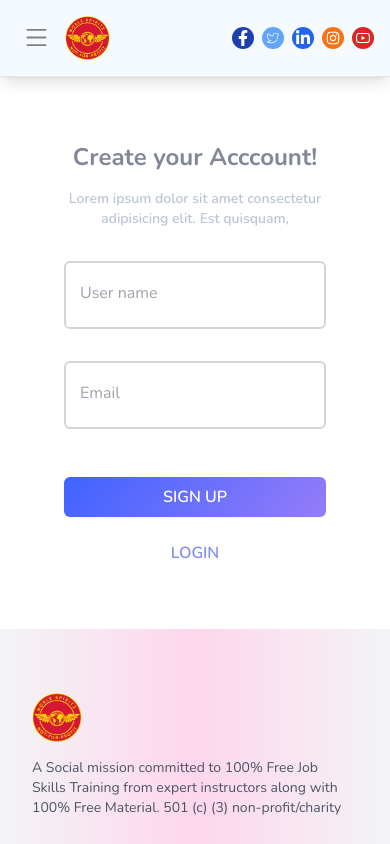
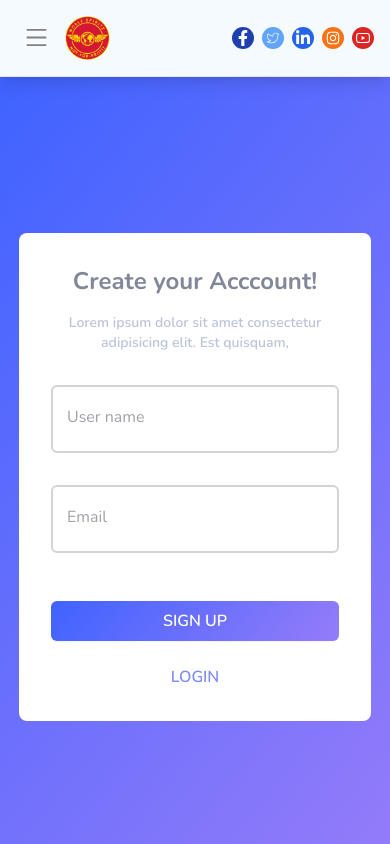
Before and after one commit to Nayanchandrakar/Noble-Spiritz, a Next.js app: page /SignUp in a window 390 px wide. Shown: the top 844 px of the page. Built offline with nearby package versions, Linux system fonts and the light colour scheme.

Commit message:
fully done

```diff
--- a/app/SignUp/page.jsx
+++ b/app/SignUp/page.jsx
@@ -74,7 +74,7 @@ const Login = () => {
   }, [])
 
   return (
-    <div className="bg-sky-blue grid grid-cols-1  xl:grid-cols-[65%_35%] w-full h-fit max-w-[2520px] mx-auto">
+    <div className="bg-sky-blue flex grid-cols-1  lg:grid-cols-[65%_35%] w-full h-[50rem] max-w-[2520px] mx-auto overflow-hidden justify-center items-center lg:grid lg:justify-normal lg:items-center lg:h-fit ">
       <div className="w-full h-full hidden lg:inline-block">
         {/* <Image
           width={10}
@@ -85,7 +85,7 @@ const Login = () => {
           referrerPolicy="no-referrer"
         /> */}
       </div>
-      <div className="bg-white flex flex-col justify-center items-center w-full h-full p-16">
+      <div className="bg-white flex flex-col justify-center items-center w-[22rem] xs:w-[25rem] lg:w-full h-fit p-8  xl:p-16 rounded-lg lg:rounded-none">
         <span className="text-2xl antialiased font-bold text-[#828899]">
           Create your Acccount!
         </span>
--- a/app/login/page.jsx
+++ b/app/login/page.jsx
@@ -74,19 +74,19 @@ const Login = () => {
   }, [])
 
   return (
-    <div className="bg-sky-blue grid grid-cols-1  xl:grid-cols-[65%_35%] w-full h-fit max-w-[2520px] mx-auto">
+    <div className="bg-sky-blue flex grid-cols-1  lg:grid-cols-[65%_35%] w-full h-[50rem] max-w-[2520px] mx-auto overflow-hidden justify-center items-center lg:grid lg:justify-normal lg:items-center lg:h-fit ">
       <div className="w-full h-full hidden lg:inline-block">
         {/* <Image
           width={10}
           height={10}
           sizes="100"
           className="w-full h-full"
-          src="/images/code.png"
+          src="/images/login.png"
           referrerPolicy="no-referrer"
         /> */}
       </div>
 
-      <div className="bg-white flex flex-col justify-center items-center w-full h-fit p-16 ">
+      <div className="bg-white flex flex-col justify-center items-center w-[22rem] xs:w-[25rem] lg:w-full h-fit p-8  xl:p-16 rounded-lg lg:rounded-none">
         <span className="text-2xl antialiased font-bold text-[#828899]">
           Welcome Back!
         </span>
--- a/tailwind.config.js
+++ b/tailwind.config.js
@@ -14,6 +14,9 @@ module.exports = {
         primary: "#b78134",
         secondary: "#00d564",
         base: "#fff",
+      },
+      screens: {
+        xs: "450px",
       },
       boxShadow: {
         "5xl": "0px 3px 15px rgba(0, 0, 0, 0.15)",
```
